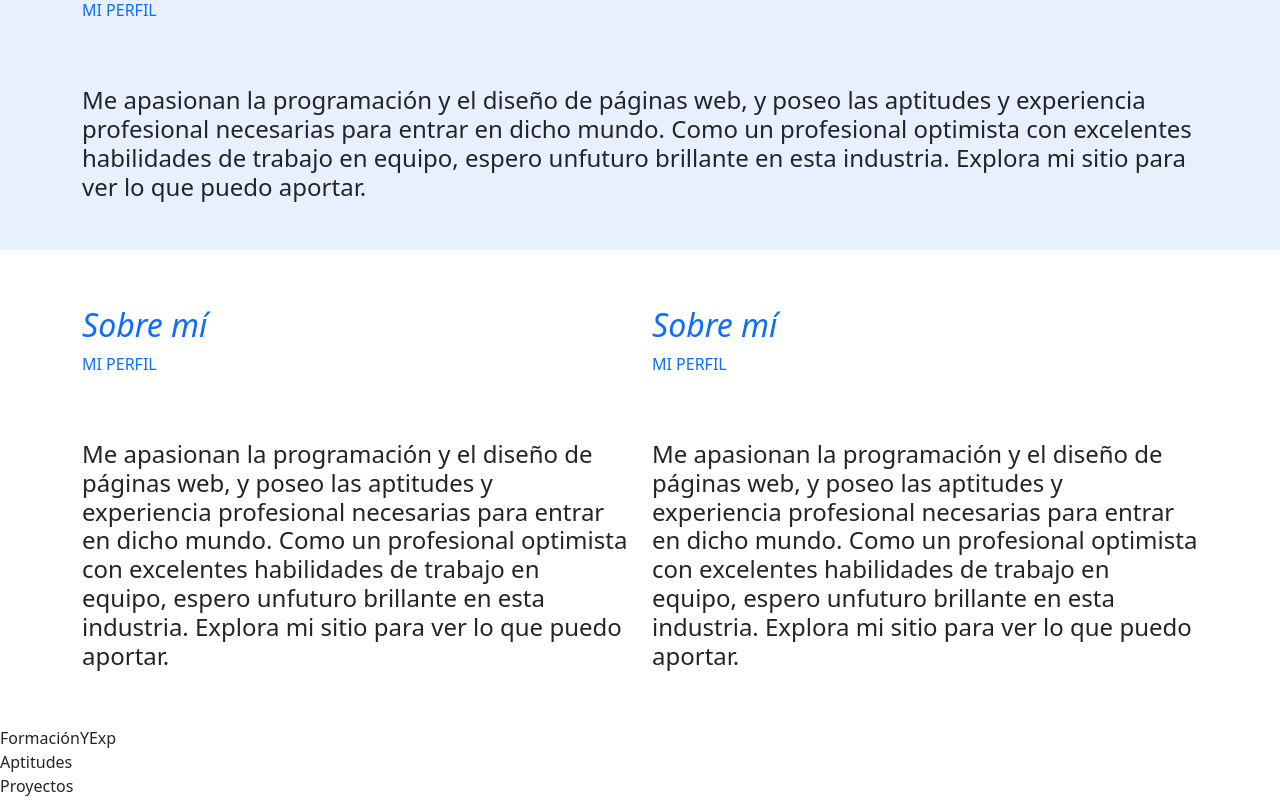
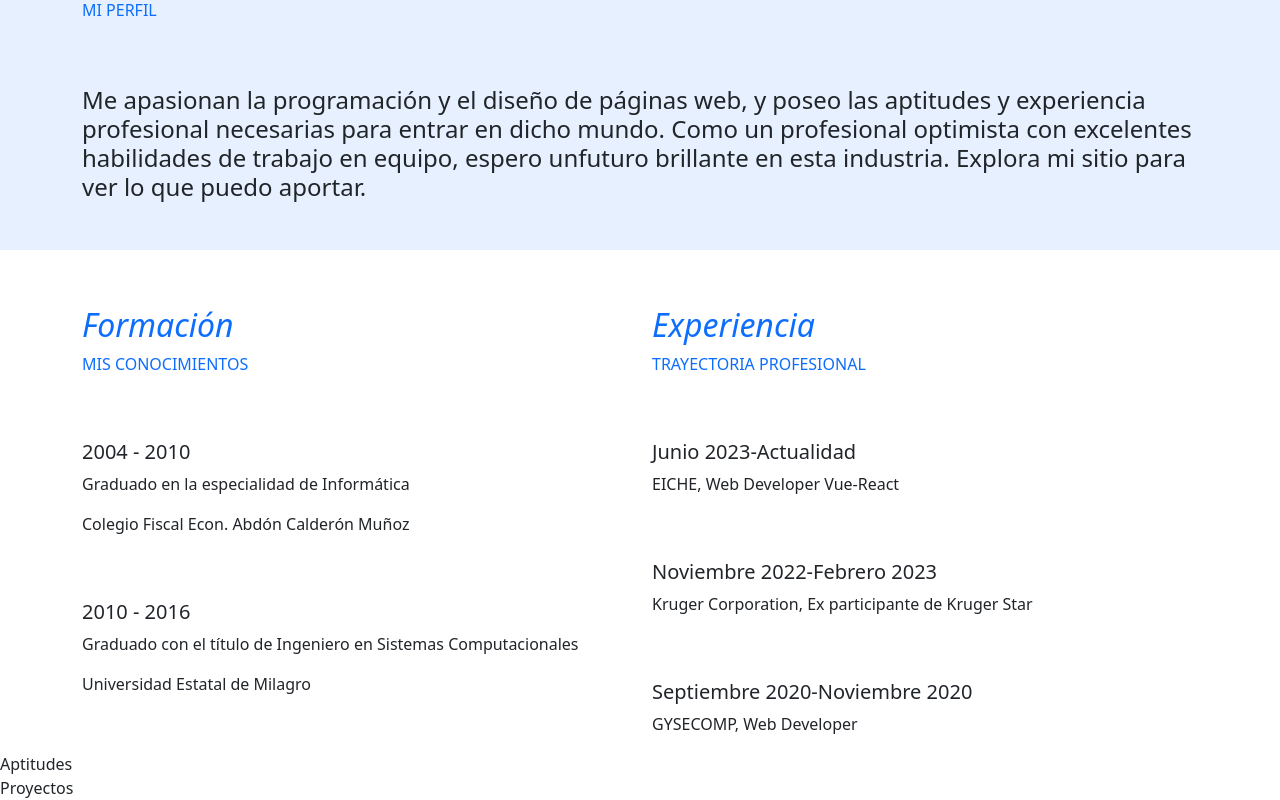
Before and after one commit to jeici21/portfolio, a React (Vite) app: page / in a window 1280 px wide. Shown: the part 732-1532 px from the top of the page. Built offline with nearby package versions, Linux system fonts and the light colour scheme.

Commit message:
Añadida Formación y Experiencia

```diff
--- a/src/components/FormaciónYExp.tsx
+++ b/src/components/FormaciónYExp.tsx
@@ -1,6 +1,29 @@
 const FormaciónYExp = () => {
     return (
-        <div id="formacion-y-experiencia">FormaciónYExp</div>
+        <div id="formacion-y-experiencia" className="container pt-5">
+            <div className="row">
+                <div className="col">
+                    <h2 className="fst-italic text-primary">Formación</h2>
+                    <p className="text-primary">MIS CONOCIMIENTOS</p>
+                    <h5 className="pt-5">2004 - 2010</h5>
+                    <p>Graduado en la especialidad de Informática</p>
+                    <p>Colegio Fiscal Econ. Abdón Calderón Muñoz</p>
+                    <h5 className="pt-5">2010 - 2016</h5>
+                    <p>Graduado con el título de Ingeniero en Sistemas Computacionales</p>
+                    <p>Universidad Estatal de Milagro</p>
+                </div>
+                <div className="col">
+                    <h2 className="fst-italic text-primary">Experiencia</h2>
+                    <p className="text-primary">TRAYECTORIA PROFESIONAL</p>
+                    <h5 className="pt-5">Junio 2023-Actualidad</h5>
+                    <p>EICHE, Web Developer Vue-React</p>
+                    <h5 className="pt-5">Noviembre 2022-Febrero 2023</h5>
+                    <p>Kruger Corporation, Ex participante de Kruger Star</p>
+                    <h5 className="pt-5">Septiembre 2020-Noviembre 2020</h5>
+                    <p>GYSECOMP, Web Developer</p>
+                </div>
+            </div>
+        </div>
     )
 }
 
--- a/src/components/Sobremi.tsx
+++ b/src/components/Sobremi.tsx
@@ -1,6 +1,5 @@
 const SobreMi = () => {
     return (
-        <>
         <div className="bg-primary bg-opacity-10 pt-5" id="sobre-mi">
             <div className="container">
                 <h2 className="fst-italic text-primary">Sobre mí</h2>
@@ -11,27 +10,6 @@ const SobreMi = () => {
                     en esta industria. Explora mi sitio para ver lo que puedo aportar.</h4>
             </div>
         </div>
-            <div className="container pt-5">
-                <div className="row">
-                    <div className="col">
-                        <h2 className="fst-italic text-primary">Sobre mí</h2>
-                        <p className="text-primary">MI PERFIL</p>
-                        <h4 className="py-5">Me apasionan la programación y el diseño de páginas web, y poseo las aptitudes y
-                            experiencia profesional necesarias para entrar en dicho mundo. Como un profesional
-                            optimista con excelentes habilidades de trabajo en equipo, espero unfuturo brillante
-                            en esta industria. Explora mi sitio para ver lo que puedo aportar.</h4>
-                    </div>
-                    <div className="col">
-                        <h2 className="fst-italic text-primary">Sobre mí</h2>
-                        <p className="text-primary">MI PERFIL</p>
-                        <h4 className="py-5">Me apasionan la programación y el diseño de páginas web, y poseo las aptitudes y
-                            experiencia profesional necesarias para entrar en dicho mundo. Como un profesional
-                            optimista con excelentes habilidades de trabajo en equipo, espero unfuturo brillante
-                            en esta industria. Explora mi sitio para ver lo que puedo aportar.</h4>
-                    </div>
-                </div>
-            </div>
-        </>
     )
 }
 
```
Lines whose indentation alone changed are shown as unchanged.
